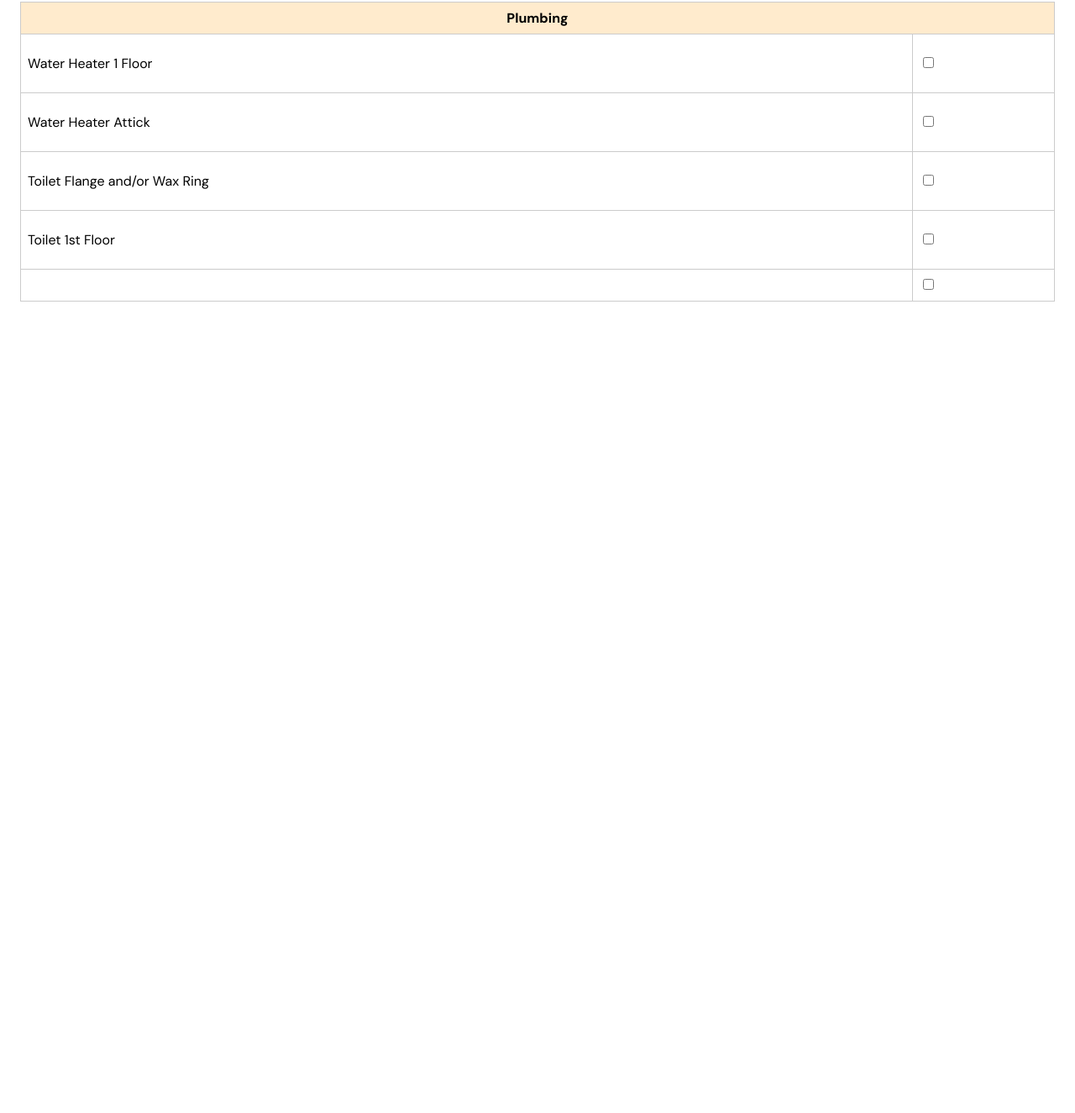
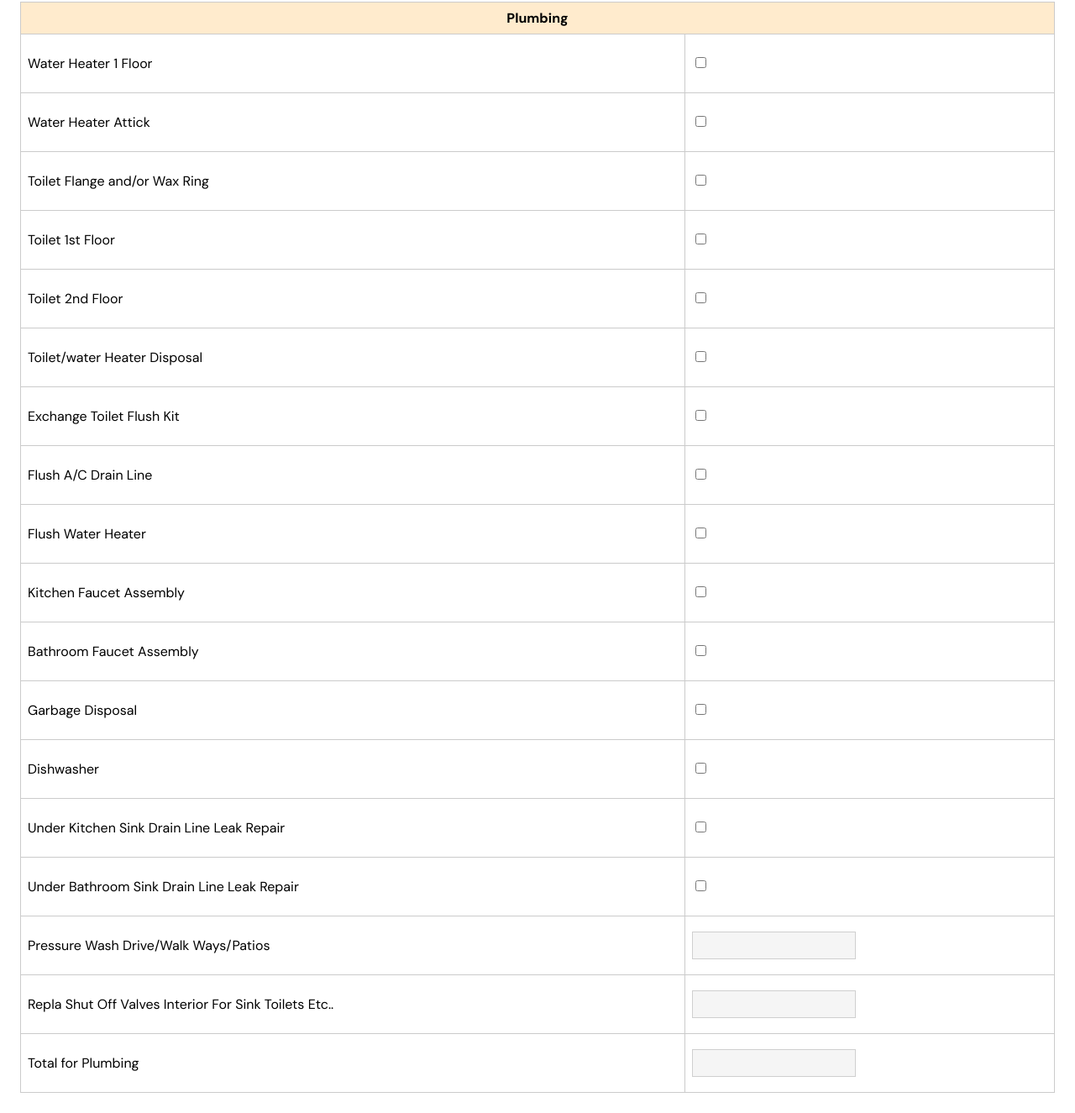
Before and after one commit to bendgn/txrr-calculator, a plain HTML site: page index.html in a window 1280 px wide. Shown: the part 1073-2398 px from the top of the page at 84% size. Before the commit the page ends 1456 px from the top, so only its background shows below. Drawn offline with nearby package versions, Linux system fonts and the light colour scheme.

Commit message:
Initial Commit

```diff
--- a/index.html
+++ b/index.html
@@ -260,17 +260,182 @@
           </td>
         </tr>
         <tr>
-          <td><p></p></td>
+          <td><p>Toilet 2nd Floor</p></td>
           <td>
             <input
               class="form-calculator"
               type="checkbox"
-              name="water-heater-first-floor"
-              id="waterHeaterFirstFloor"
-              value="400"
+              name="toilet-second-floor"
+              id="toiletSecondFloor"
+              value="200"
             />
           </td>
         </tr>
+        <tr>
+          <td><p>Toilet/water Heater Disposal</p></td>
+          <td>
+            <input
+              class="form-calculator"
+              type="checkbox"
+              name="toilet-water-heater-disposal"
+              id="toiletWaterHeaterDisposal"
+              value="75"
+            />
+          </td>
+        </tr>
+        <tr>
+          <td><p>Exchange Toilet Flush Kit</p></td>
+          <td>
+            <input
+              class="form-calculator"
+              type="checkbox"
+              name="exchange-toilet-flush-kit"
+              id="exchangeToiletFlushKit"
+              value="100"
+            />
+          </td>
+        </tr>
+        <tr>
+          <td><p>Flush A/C Drain Line</p></td>
+          <td>
+            <input
+              class="form-calculator"
+              type="checkbox"
+              name="flush-a-c-drain-line"
+              id="flushACDrainLine"
+              value="150"
+            />
+          </td>
+        </tr>
+        <tr>
+          <td><p>Flush Water Heater</p></td>
+          <td>
+            <input
+              class="form-calculator"
+              type="checkbox"
+              name="flush-water-heater"
+              id="flushWaterHeater"
+              value="150"
+            />
+          </td>
+        </tr>
+        <tr>
+          <td><p>Kitchen Faucet Assembly</p></td>
+          <td>
+            <input
+              class="form-calculator"
+              type="checkbox"
+              name="kitchen-faucet-assembly"
+              id="kitchenFaucetAssembly"
+              value="150"
+            />
+          </td>
+        </tr>
+        <tr>
+          <td><p>Bathroom Faucet Assembly</p></td>
+          <td>
+            <input
+              class="form-calculator"
+              type="checkbox"
+              name="bathroom-faucet-assembly"
+              id="bathroomFaucetAssembly"
+              value="125"
+            />
+          </td>
+        </tr>
+        <tr>
+          <td><p>Garbage Disposal</p></td>
+          <td>
+            <input
+              class="form-calculator"
+              type="checkbox"
+              name="garbage-disposal"
+              id="garbageDisposal"
+              value="115"
+            />
+          </td>
+        </tr>
+        <tr>
+          <td><p>Dishwasher</p></td>
+          <td>
+            <input
+              class="form-calculator"
+              type="checkbox"
+              name="dishwasher"
+              id="dishwasher"
+              value="150"
+            />
+          </td>
+        </tr>
+        <tr>
+          <td><p>Under Kitchen Sink Drain Line Leak Repair</p></td>
+          <td>
+            <input
+              class="form-calculator"
+              type="checkbox"
+              name="under-kitchen-sink-drain-line-leak-repair"
+              id="underKitchenSinkDrainLineLeakRepair"
+              value="150"
+            />
+          </td>
+        </tr>
+        <tr>
+          <td><p>Under Bathroom Sink Drain Line Leak Repair</p></td>
+          <td>
+            <input
+              class="form-calculator"
+              type="checkbox"
+              name="under-bathroom-sink-drain-line-leak-repair"
+              id="underBathroomSinkDrainLineLeakRepair"
+              value="150"
+            />
+          </td>
+        </tr>
+        <tr>
+          <td>
+            <p>Pressure Wash Drive/Walk Ways/Patios</p>
+          </td>
+          <td>
+            <input
+              class="form-calculator"
+              type="number"
+              name="pressure-wash-drive-walk-ways-patios"
+              id="pressureWashDriveWalkWaysPatios"
+              min="100"
+              title="Minimum of 100"
+            />
+          </td>
+        </tr>
+        <tr>
+          <td>
+            <p>Repla Shut Off Valves Interior For Sink Toilets Etc..</p>
+          </td>
+          <td>
+            <input
+              class="form-calculator"
+              type="number"
+              name="repla-shut-off-valves-interior-for-sink-toilets-etc"
+              id="replaShutOffValvesInteriorForSinkToiletsEtc"
+              min="50"
+              title="Minimum of 50"
+            />
+          </td>
+        </tr>
+        <tr>
+          <td>
+            <p>Total for Plumbing</p>
+          </td>
+          <td>
+            <input
+              class="form-calculator"
+              type="number"
+              name="plumbing-toal"
+              id="plumbingTotal"
+              value=""
+            />
+          </td>
+        </tr>
+        <!-- End of Plumbing-->
       </table>
     </div>
 
```
